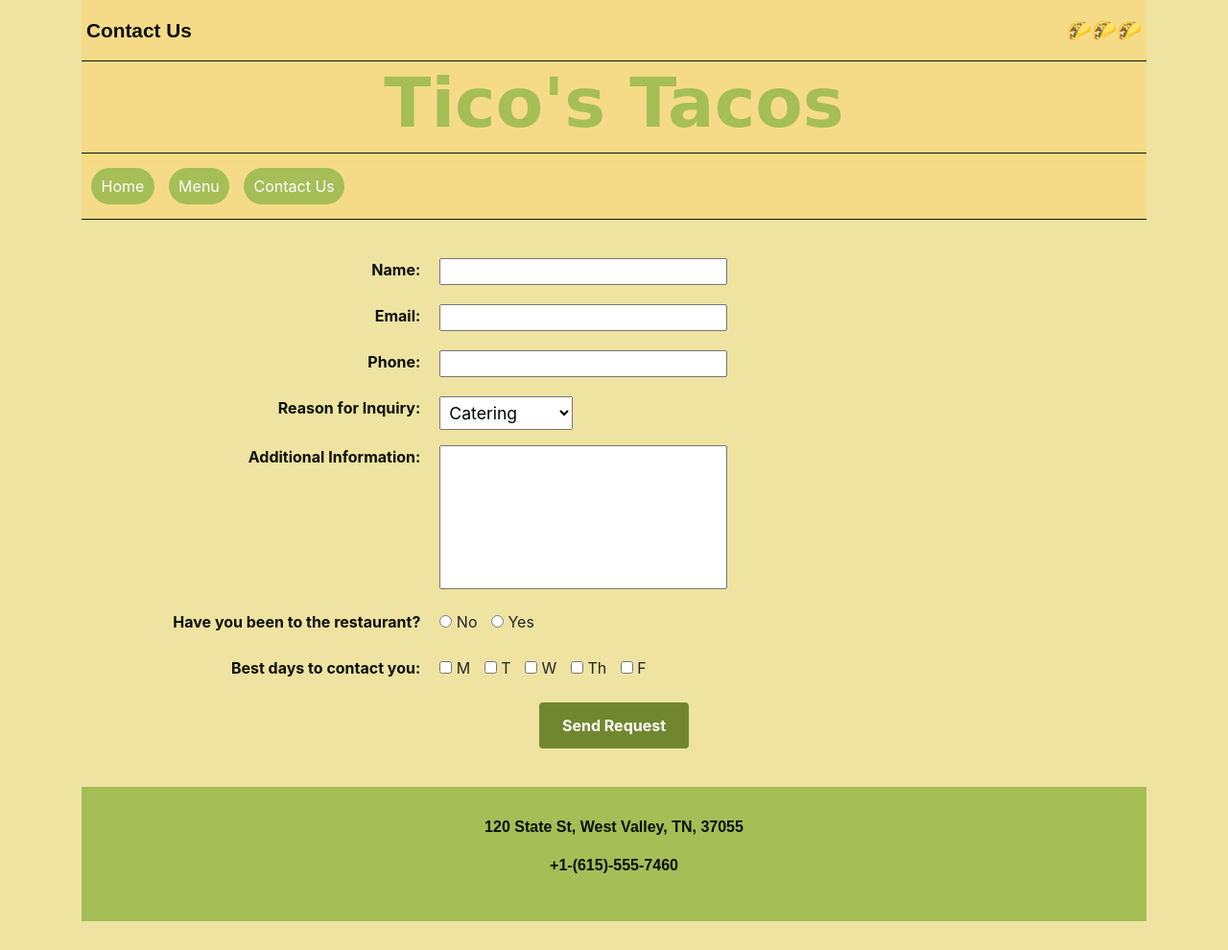
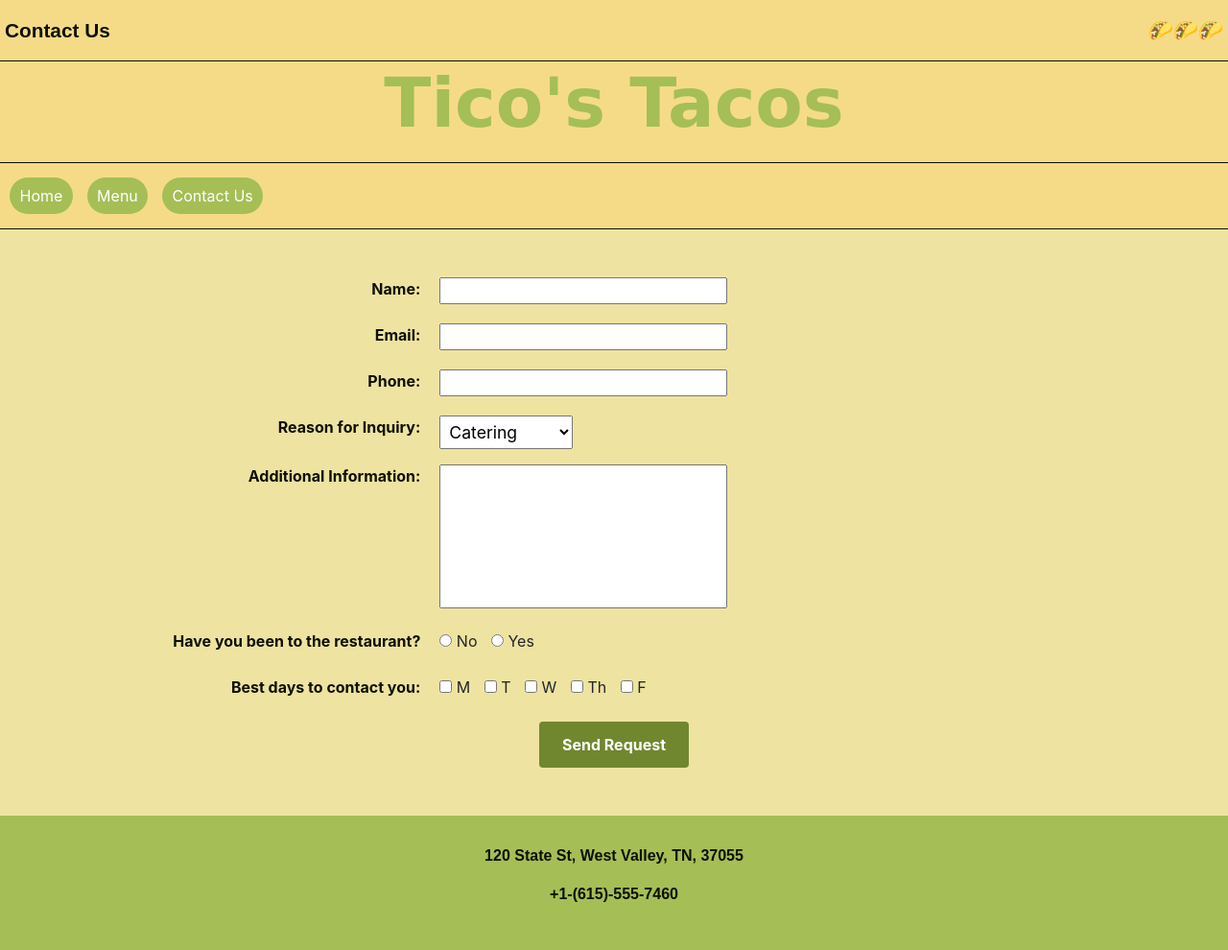
Before and after one commit to maxmanayan/mthree-IntroToWebDev, a plain HTML site: page restaurant-site/contact.html in a window 1280 px wide. Shown: the whole page at 96% size. Before the commit the page ends 960 px from the top, so only its background shows below. Drawn offline with nearby package versions, Linux system fonts and the light colour scheme; a web font is replaced by a local one.

Commit message:
removed header, footer, and nav from bootstrap container and styled

```diff
--- a/restaurant-site/contact.html
+++ b/restaurant-site/contact.html
@@ -64,12 +64,11 @@
         font-weight: bold;
       }
       #contents {
-        margin: 40px 0;
+        margin: 50px 0;
       }
     </style>
   </head>
   <body>
-    <div class="container">
     <header>
       <div id="page-header">
         <p>Contact Us</p>
@@ -83,7 +82,7 @@
       <a class="btn badge-pill" href="./menu.html">Menu</a>
       <a class="btn badge-pill" href="./contact.html">Contact Us</a>
     </nav>
-
+    <div class="container">
       <section id="contents">
         <form id="contact-form" onsubmit="false">
           <div class="form-row">
@@ -196,12 +195,11 @@
           </div>
         </form>
       </section>
-
+    </div>
     <footer>
       <p>120 State St, West Valley, TN, 37055</p>
       <p>+1-(615)-555-7460</p>
     </footer>
-    </div>
 
     <!-- Bootstrap CDN copied from https://getbootstrap.com/docs/4.1/getting-started/download/ -->
     <script
--- a/restaurant-site/styles/restaurantStyles.css
+++ b/restaurant-site/styles/restaurantStyles.css
@@ -21,6 +21,8 @@ body header {
   background-color: #f7da83d3;
   padding-bottom: 10px;
   margin-bottom: -10px;
+  max-width: 1440px;
+  margin: auto;
 }
 
 nav {
@@ -28,7 +30,8 @@ nav {
   border-bottom: 1px solid #0c1003;
   background-color: #f7da83d3;
   height: 70px;
-
+  max-width: 1440px;
+  margin: auto;
   padding: 15px 0 0 10px;
 }
 
@@ -51,6 +54,8 @@ footer {
   font-weight: bold;
   margin-top: 1em;
   padding: 30px 0;
+  max-width: 1440px;
+  margin: auto;
 }
 
 .link {
```
Also changed, not shown: restaurant-site/index.html (+3 -5 lines), restaurant-site/menu.html (+2 -4 lines). Lines whose indentation alone changed are shown as unchanged.
